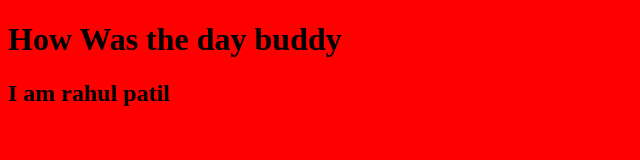
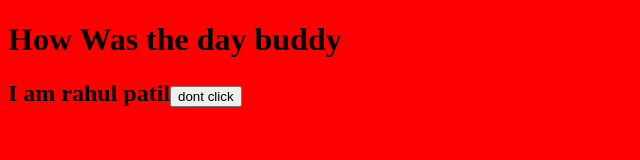
Before and after one commit to Rahulp-15/localrepo, a plain HTML site: page index.html in a window 1280 px wide. Shown: the whole page, without its empty margins (0-640 px from the left). Drawn offline with Linux system fonts and the light colour scheme.

Commit message:
Add button

```diff
--- a/index.html
+++ b/index.html
@@ -9,6 +9,6 @@
     </head>
     <body>
         <h1>How Was the day buddy</h1>
-<h2>I am rahul patil</h2>
+<h2>I am rahul patil<button>dont click</button></h2>
     </body>
 </html>
```
